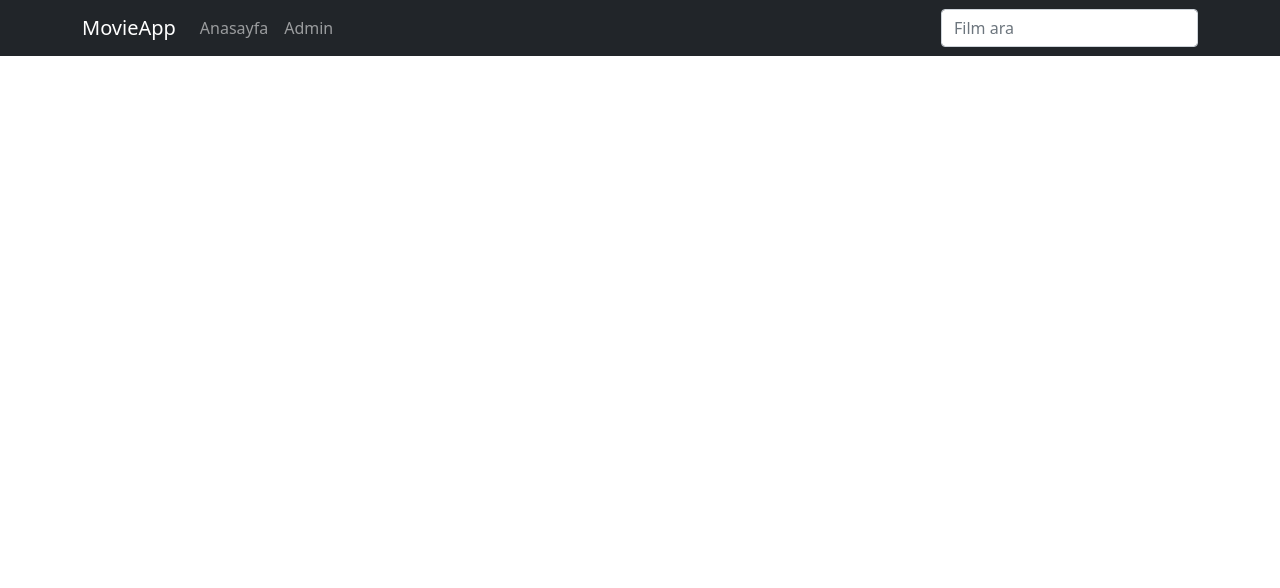
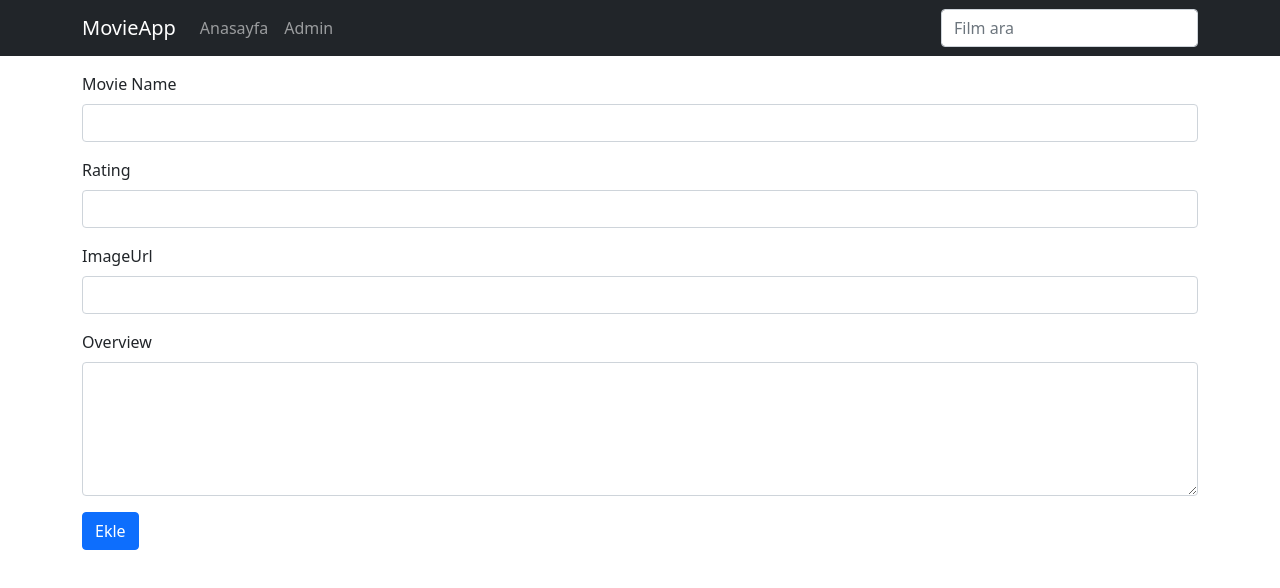
Before and after one commit to rana123bilal/reactjs-crud-movie-app, a React (Create React App) app: page /addmovie in a window 1280 px wide. Shown: the top 588 px of the page. Built offline with nearby package versions, Linux system fonts and the light colour scheme.

Commit message:
create operation completed

```diff
--- a/api/movies.json
+++ b/api/movies.json
@@ -87,6 +87,13 @@
       "rating": "7.6",
       "overview": "Maddi durumu sıkıntılı olsa da yetimhaneleri kurtarmak isteyen bir adam ve koruyucusu olduğu çocuklar, Tükenmiş bir tekne kaptanıyla kârlı bir balıkçılık yarışmasına katılır.",
       "imageUrl": "https://www.themoviedb.org/t/p/w600_and_h900_bestv2/xBdP9Z0oVAx25tM2gUOtq298jxR.jpg"
+    },
+    {
+      "name": "Peaky Blinders",
+      "overview": "Birinci Dünya Savaşı’ndan yeni çıkmış İngiltere’yi, yasadışı faaliyet gösteren çeşitli çeteler sarmıştır. Bunlardan biri de soygunculuk ve at yarışıyla para kazanan Peaky Blinders’dır. Polislere rüşvet yedirerek paçayı kurtaran çete, bir soygunda yanlışlık yapınca, başlarına bela olacak yeni bir müfettişin şehre gelmesine vesile olurlar. ONTGO ile İzlediğin İstediğin Her Yerde Seninle...",
+      "imageUrl": "https://www.themoviedb.org/t/p/w600_and_h900_bestv2/bGZn5RVzMMXju4ev7xbl1aLdXqq.jpg",
+      "rating": "8.6",
+      "id": "Z_CxGsK"
     }
   ],
   "categories": [
--- a/src/App.js
+++ b/src/App.js
@@ -1,10 +1,12 @@
 import React from "react";
 import Header from "./components/Header";
 import { Row, Col, Container } from "reactstrap";
+import { BrowserRouter as Router, Routes, Route } from "react-router-dom";
 import CategoryList from "./components/CategoryList";
 import MovieList from "./components/MovieList";
-import { BrowserRouter as Router, Routes, Route } from "react-router-dom";
 import MovieDetails from "./components/MovieDetails";
+import Admin from "./components/Admin";
+import AddMovie from "./components/AddMovie";
 
 const App = () => {
   return (
@@ -26,6 +28,8 @@ const App = () => {
             }
           />
           <Route path={"/details/:id"} element={<MovieDetails />} />
+          <Route path="/admin" element={<Admin />} />
+          <Route path="/addmovie" element={<AddMovie />} />
         </Routes>
       </Container>
     </Router>
--- /dev/null
+++ b/src/components/AddMovie.js
@@ -0,0 +1,70 @@
+import React, { useState } from "react";
+import { Form, FormGroup, Label, Input, Button } from "reactstrap";
+import { addMovie } from "../features/moviesSlice";
+import { useDispatch } from "react-redux";
+import { useNavigate } from "react-router-dom";
+
+const AddMovie = () => {
+  let navigate = useNavigate();
+
+  const [newMovie, setNewMovie] = useState({});
+
+  const dispatch = useDispatch();
+
+  const handleChange = (e) => {
+    setNewMovie({ ...newMovie, [e.target.name]: e.target.value });
+  };
+
+  const handleSubmit = (e) => {
+    e.preventDefault();
+    dispatch(addMovie(newMovie));
+    navigate("/");
+  };
+
+  return (
+    <Form onSubmit={handleSubmit}>
+      <FormGroup>
+        <Label for="exampleName">Movie Name</Label>
+        <Input
+          id="exampleName"
+          name="name"
+          type="text"
+          onChange={handleChange}
+        />
+      </FormGroup>
+      <FormGroup>
+        <Label for="exampleRating">Rating</Label>
+        <Input
+          id="exampleRating"
+          name="rating"
+          type="text"
+          onChange={handleChange}
+        />
+      </FormGroup>
+      <FormGroup>
+        <Label for="exampleImage">ImageUrl</Label>
+        <Input
+          id="exampleImage"
+          name="imageUrl"
+          type="text"
+          onChange={handleChange}
+        />
+      </FormGroup>
+      <FormGroup>
+        <Label for="exampleOverview">Overview</Label>
+        <Input
+          id="exampleOverview"
+          name="overview"
+          type="textarea"
+          rows="5"
+          onChange={handleChange}
+        />
+      </FormGroup>
+      <Button type="submit" color="primary">
+        Ekle
+      </Button>
+    </Form>
+  );
+};
+
+export default AddMovie;
--- /dev/null
+++ b/src/components/Admin.js
@@ -0,0 +1,55 @@
+import React, { useEffect } from "react";
+import { useSelector, useDispatch } from "react-redux";
+import { Table, Button } from "reactstrap";
+import { fetchMovies } from "../features/moviesSlice";
+import { Link } from "react-router-dom";
+
+const Admin = () => {
+  const movies = useSelector((state) => state.movies.movies);
+
+  const dispatch = useDispatch();
+
+  useEffect(() => {
+    dispatch(fetchMovies());
+  }, [dispatch]);
+
+  return (
+    <>
+      <Button tag={Link} to="/addmovie" color="primary" className="mb-3">
+        Film Ekle
+      </Button>
+      <Table bordered striped>
+        <thead>
+          <tr>
+            <th>Name</th>
+            <th>Rating</th>
+            <th>Overview</th>
+            <th>Image</th>
+            <th></th>
+            <th></th>
+          </tr>
+        </thead>
+        <tbody>
+          {movies.map((m, i) => (
+            <tr key={i}>
+              <td>{m.name}</td>
+              <td>{m.rating}</td>
+              <td>{m.overview}</td>
+              <td>
+                <img width="150" src={m.imageUrl} alt="example" />
+              </td>
+              <td>
+                <Button color="success">Güncelle</Button>
+              </td>
+              <td>
+                <Button color="danger">Sil</Button>
+              </td>
+            </tr>
+          ))}
+        </tbody>
+      </Table>
+    </>
+  );
+};
+
+export default Admin;
--- a/src/components/Header.js
+++ b/src/components/Header.js
@@ -15,7 +15,9 @@ import { Link } from "react-router-dom";
 const Header = () => {
   return (
     <Navbar color="dark" expand="md" dark container>
-      <NavbarBrand tag={Link} to="/">MovieApp</NavbarBrand>
+      <NavbarBrand tag={Link} to="/">
+        MovieApp
+      </NavbarBrand>
       <NavbarToggler onClick={function noRefCheck() {}} />
       <Collapse navbar>
         <Nav className="me-auto" navbar>
@@ -25,7 +27,9 @@ const Header = () => {
             </NavLink>
           </NavItem>
           <NavItem>
-            <NavLink href="#">Admin</NavLink>
+            <NavLink tag={Link} to="/admin">
+              Admin
+            </NavLink>
           </NavItem>
         </Nav>
         <Form onSubmit={(e) => e.preventDefault()}>
--- a/src/features/moviesSlice.js
+++ b/src/features/moviesSlice.js
@@ -4,6 +4,15 @@ import axios from "axios";
 export const fetchMovies = createAsyncThunk("movies/fetchMovies", async () => {
   return axios.get("http://localhost:4000/movies").then((res) => res.data);
 });
+
+export const addMovie = createAsyncThunk(
+  "movies/addMovie",
+  async (newMovie) => {
+    return axios
+      .post("http://localhost:4000/movies", newMovie)
+      .then((res) => res.data);
+  }
+);
 
 export const moviesSlice = createSlice({
   name: "movies",
@@ -15,6 +24,9 @@ export const moviesSlice = createSlice({
     [fetchMovies.fulfilled]: (state, action) => {
       state.movies = action.payload;
     },
+    [addMovie.fulfilled]: (state, action) => {
+      state.movies.push(action.payload);
+    },
   },
 });
 
```
